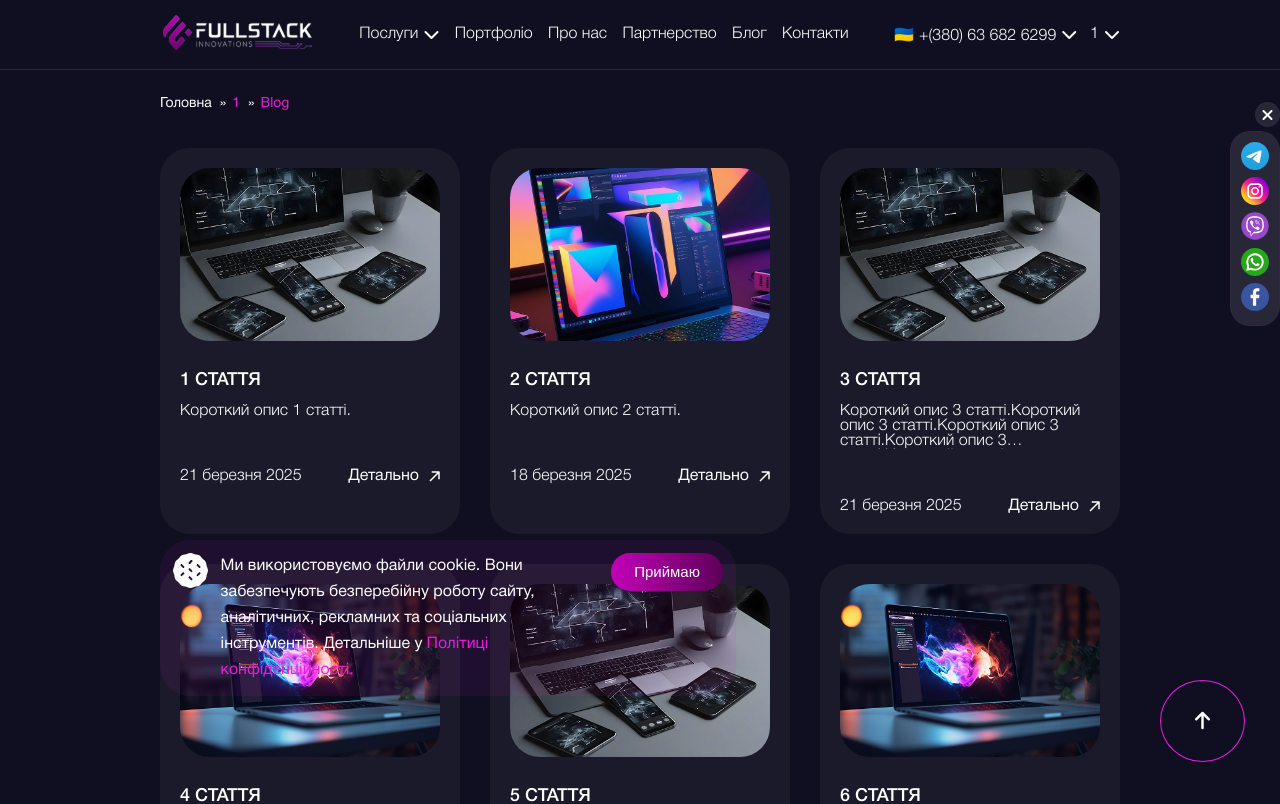
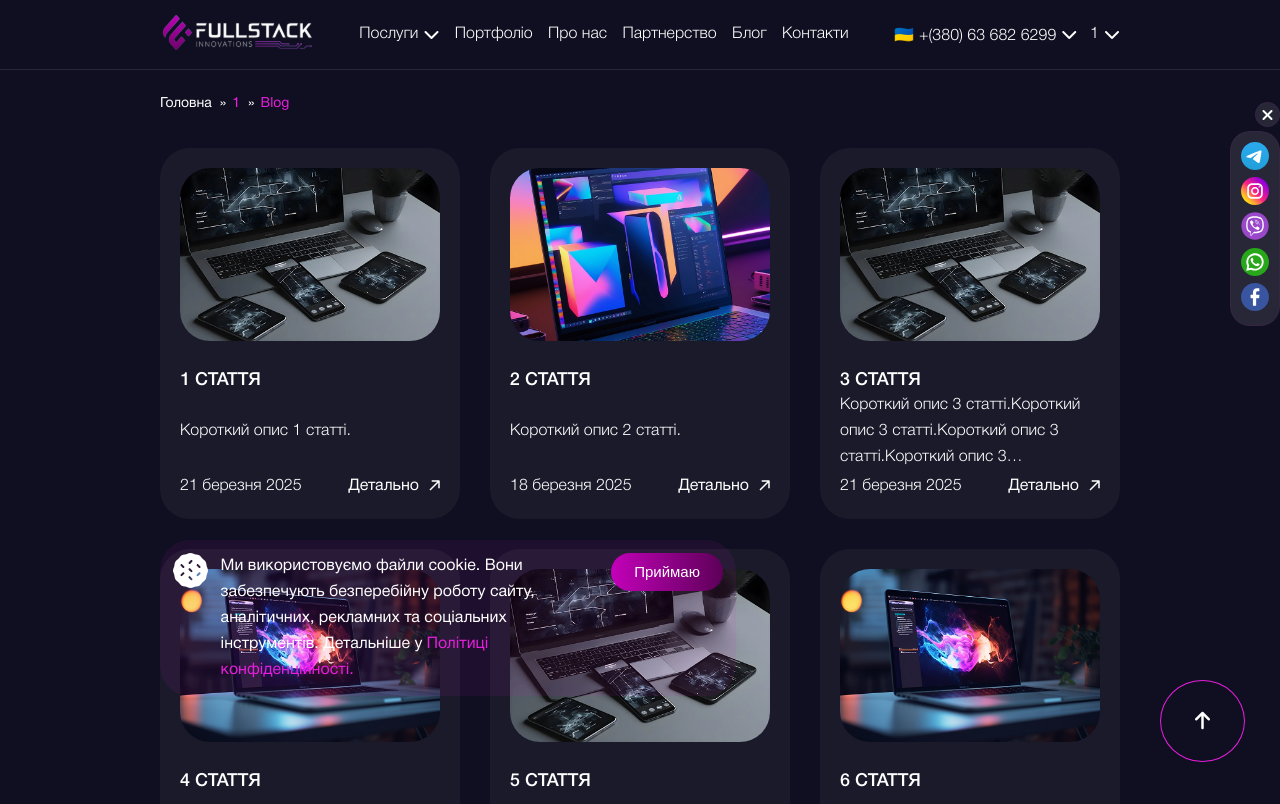
Before and after one commit to MykolaBuvanyk/FullStack-Innovations, a Next.js app in the folder client/: page /1/Blog in a window 1280 px wide. Shown: the top 804 px of the page. Built offline with nearby package versions, Linux system fonts and the light colour scheme; a web font is replaced by a local one.

Commit message:
small fix in blog

```diff
--- a/client/app/components/BlogContent/BlogContent.module.css
+++ b/client/app/components/BlogContent/BlogContent.module.css
@@ -43,10 +43,12 @@
   .blogItemTextWrapper{
     display: flex;
     flex-direction: column;
-    justify-content: start;
+    justify-content: space-between;
     align-items: start;
     text-align: start;
     width: 100%;
+    height: 16vh;
+    line-height: 26px;
   }
 
   .blogItem h2 {
@@ -54,7 +56,6 @@
     font-weight: 500;
     text-transform: uppercase;
     text-align: left;
-    margin-bottom: 15px;
   }
 
   .blogItem p {
@@ -75,7 +76,6 @@
     width: 100%;
     display: flex;
     justify-content: space-between;
-    margin-top: 50px;
   }
 
   .date,
```
